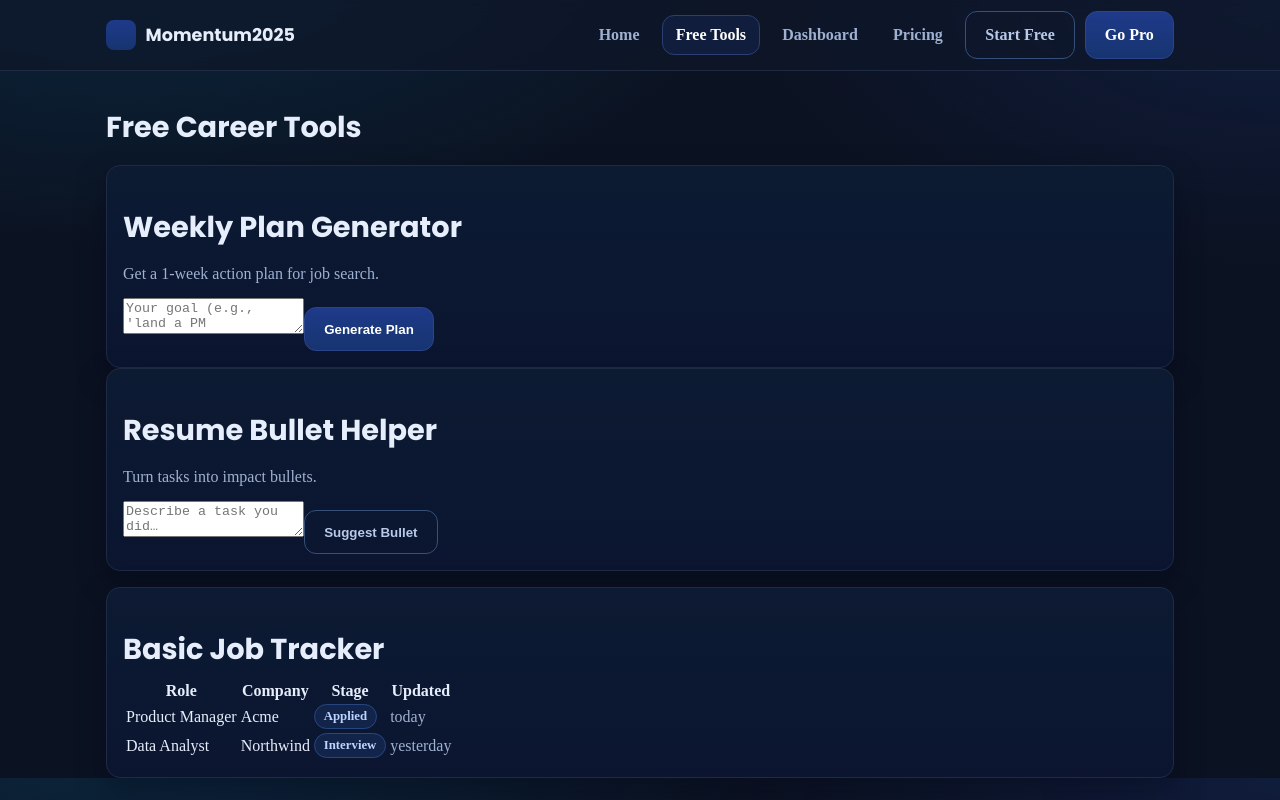
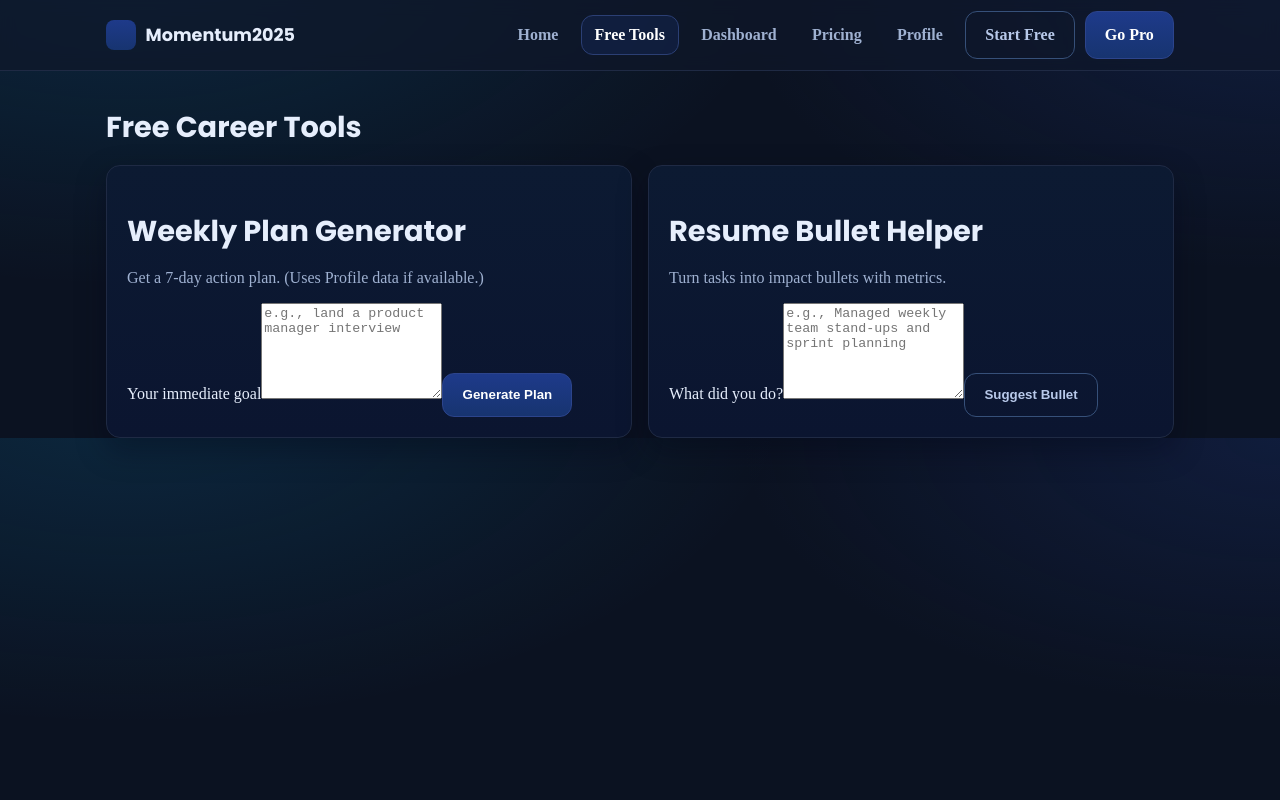
Before and after one commit to AGoff2689/Momentum2025, a Next.js app: page /free in a window 1280 px wide. Built offline with nearby package versions, Linux system fonts and the light colour scheme.

Commit message:
Free tools spacing + working actions; add Profile onboarding; header link

```diff
--- a/app/components/Header.tsx
+++ b/app/components/Header.tsx
@@ -15,6 +15,7 @@ export default function Header() {
           <a className={active("/free")} href="/free">Free Tools</a>
           <a className={active("/dashboard")} href="/dashboard">Dashboard</a>
           <a className={active("/pricing")} href="/pricing">Pricing</a>
+          <a className={active("/profile")} href="/profile">Profile</a>
           <a className="btn btn-outline" href="/free">Start Free</a>
           <a className="btn btn-primary" href="/pricing">Go Pro</a>
         </nav>
--- a/app/free/page.tsx
+++ b/app/free/page.tsx
@@ -1,33 +1,96 @@
+"use client";
+import { useState } from "react";
+
 export default function FreeTools() {
+  const [goal, setGoal] = useState("");
+  const [plan, setPlan] = useState<string | null>(null);
+
+  const [task, setTask] = useState("");
+  const [bullet, setBullet] = useState<string | null>(null);
+
+  const makePlan = () => {
+    const name = typeof window !== "undefined" ? localStorage.getItem("m25:name") : null;
+    const role = typeof window !== "undefined" ? localStorage.getItem("m25:role") : null;
+    const who = name ? `${name}` : "You";
+    const target = role ? ` for ${role}` : "";
+    const g = goal || "advance your career";
+    setPlan(
+`7-Day Plan${target}
+• Day 1: Refresh resume bullets with metrics tied to ${g}
+• Day 2: Identify 10 target companies; tailor keywords
+• Day 3: Reach out to 3 contacts; ask for role insights
+• Day 4: Apply to 5 roles (${g}-aligned)
+• Day 5: 45 min interview practice (STAR + quant)
+• Day 6: Build a small portfolio artifact/case study
+• Day 7: Review outcomes; plan next week`
+    );
+  };
+
+  const makeBullet = () => {
+    const t = task || "Improved process";
+    setBullet(
+      `• ${t} by X% by doing <action>, measured via <metric> over <time>. (Tools: <tools>)`
+    );
+  };
+
   return (
-    <main className="container" style={{ paddingTop:"1rem" }}>
-      <h1 className="h2" style={{ marginBottom:"1rem" }}>Free Career Tools</h1>
+    <main className="container" style={{ paddingTop: "1rem" }}>
+      <h1 className="h2" style={{ marginBottom: "1rem" }}>Free Career Tools</h1>
 
-      <section className="grid-2">
-        <div className="card">
-          <h2 className="h2" style={{ marginBottom:".5rem" }}>Weekly Plan Generator</h2>
-          <p className="subtle" style={{ marginBottom:".75rem" }}>Get a 1-week action plan for job search.</p>
-          <textarea className="textarea" placeholder="Your goal (e.g., 'land a PM interview')"></textarea>
-          <button className="btn btn-primary" style={{ marginTop:".75rem" }}>Generate Plan</button>
+      <section className="grid-2" style={{ display:"grid", gap:"1rem", gridTemplateColumns:"repeat(2,minmax(0,1fr))" }}>
+        {/* Weekly Plan Generator */}
+        <div className="card" style={{ padding: "1.25rem" }}>
+          <h2 className="h2" style={{ marginBottom: ".5rem" }}>Weekly Plan Generator</h2>
+          <p className="subtle" style={{ marginBottom: "1rem" }}>
+            Get a 7-day action plan. (Uses Profile data if available.)
+          </p>
+          <label className="label">Your immediate goal</label>
+          <textarea
+            className="textarea"
+            placeholder="e.g., land a product manager interview"
+            value={goal}
+            onChange={(e) => setGoal(e.target.value)}
+            style={{ minHeight: 96 }}
+          />
+          <button className="btn btn-primary" style={{ marginTop: "0.75rem" }} onClick={makePlan}>
+            Generate Plan
+          </button>
+
+          {plan && (
+            <pre style={{
+              marginTop: "1rem", whiteSpace: "pre-wrap",
+              background: "#f8fafc", border: "1px solid #e5e7eb",
+              borderRadius: 10, padding: "0.75rem"
+            }}>{plan}</pre>
+          )}
         </div>
 
-        <div className="card">
-          <h2 className="h2" style={{ marginBottom:".5rem" }}>Resume Bullet Helper</h2>
-          <p className="subtle" style={{ marginBottom:".75rem" }}>Turn tasks into impact bullets.</p>
-          <textarea className="textarea" placeholder="Describe a task you did…"></textarea>
-          <button className="btn btn-outline" style={{ marginTop:".75rem" }}>Suggest Bullet</button>
+        {/* Resume Bullet Helper */}
+        <div className="card" style={{ padding: "1.25rem" }}>
+          <h2 className="h2" style={{ marginBottom: ".5rem" }}>Resume Bullet Helper</h2>
+          <p className="subtle" style={{ marginBottom: "1rem" }}>
+            Turn tasks into impact bullets with metrics.
+          </p>
+          <label className="label">What did you do?</label>
+          <textarea
+            className="textarea"
+            placeholder="e.g., Managed weekly team stand-ups and sprint planning"
+            value={task}
+            onChange={(e) => setTask(e.target.value)}
+            style={{ minHeight: 96 }}
+          />
+          <button className="btn btn-outline" style={{ marginTop: "0.75rem" }} onClick={makeBullet}>
+            Suggest Bullet
+          </button>
+
+          {bullet && (
+            <pre style={{
+              marginTop: "1rem", whiteSpace: "pre-wrap",
+              background: "#f8fafc", border: "1px solid #e5e7eb",
+              borderRadius: 10, padding: "0.75rem"
+            }}>{bullet}</pre>
+          )}
         </div>
-      </section>
-
-      <section className="card" style={{ marginTop:"1rem" }}>
-        <h2 className="h2" style={{ marginBottom:".5rem" }}>Basic Job Tracker</h2>
-        <table className="table">
-          <thead><tr><th>Role</th><th>Company</th><th>Stage</th><th>Updated</th></tr></thead>
-          <tbody>
-            <tr><td>Product Manager</td><td>Acme</td><td><span className="badge">Applied</span></td><td className="subtle">today</td></tr>
-            <tr><td>Data Analyst</td><td>Northwind</td><td><span className="badge">Interview</span></td><td className="subtle">yesterday</td></tr>
-          </tbody>
-        </table>
       </section>
     </main>
   );
```
